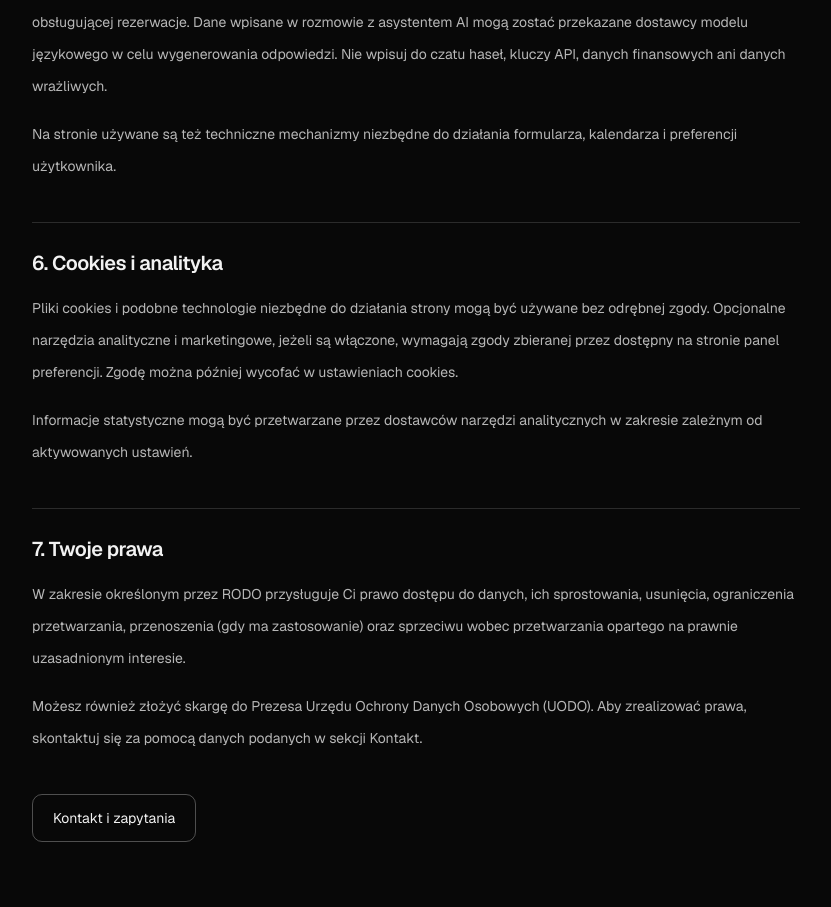
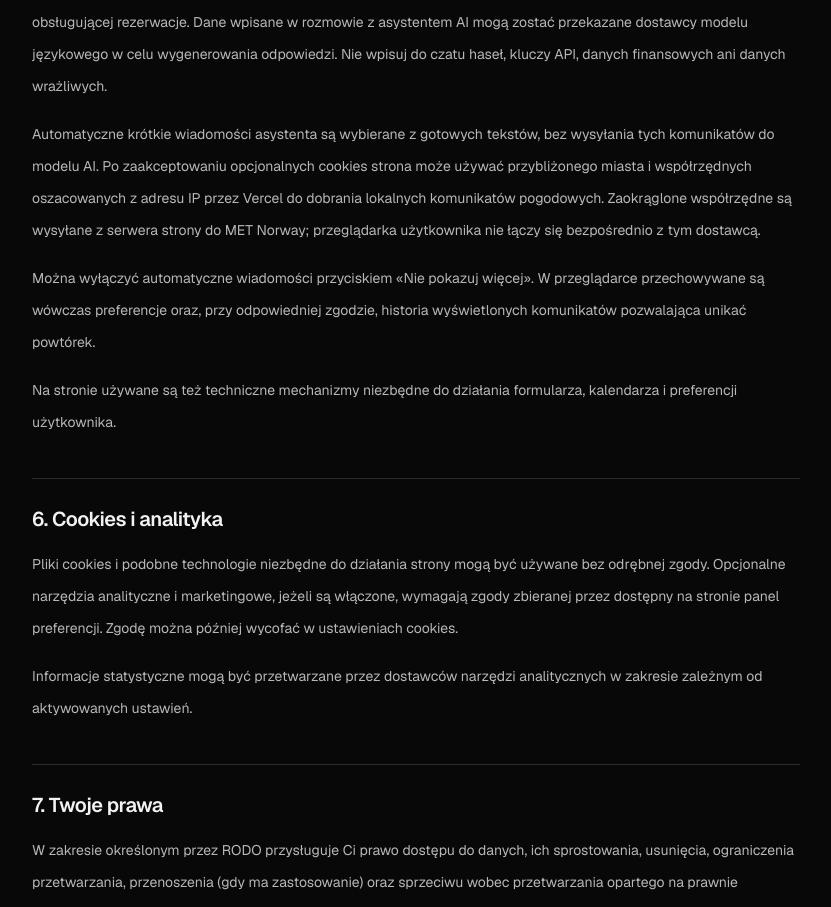
Before and after one commit to ft4k696bk6-prog/kacper-portfolio, a Next.js app: page /polityka-prywatnosci in a window 1280 px wide. Shown: the part 1887-2794 px from the top of the page, without its empty margins (224-1055 px from the left). Built offline with nearby package versions, Linux system fonts and the light colour scheme; no server answers.

Commit message:
docs(privacy): disclose consent-based coarse city forecasts and non-AI notifications

```diff
--- a/src/app/(pl)/polityka-prywatnosci/page.tsx
+++ b/src/app/(pl)/polityka-prywatnosci/page.tsx
@@ -27,6 +27,8 @@ const sections=[
  ]},
  {title:"5. Kalendarz i asystent AI",paragraphs:[
   "Podczas rezerwacji spotkania dane niezbędne do umówienia terminu są przekazywane do usługi kalendarzowej obsługującej rezerwacje. Dane wpisane w rozmowie z asystentem AI mogą zostać przekazane dostawcy modelu językowego w celu wygenerowania odpowiedzi. Nie wpisuj do czatu haseł, kluczy API, danych finansowych ani danych wrażliwych.",
+  "Automatyczne krótkie wiadomości asystenta są wybierane z gotowych tekstów, bez wysyłania tych komunikatów do modelu AI. Po zaakceptowaniu opcjonalnych cookies strona może używać przybliżonego miasta i współrzędnych oszacowanych z adresu IP przez Vercel do dobrania lokalnych komunikatów pogodowych. Zaokrąglone współrzędne są wysyłane z serwera strony do MET Norway; przeglądarka użytkownika nie łączy się bezpośrednio z tym dostawcą.",
+  "Można wyłączyć automatyczne wiadomości przyciskiem «Nie pokazuj więcej». W przeglądarce przechowywane są wówczas preferencje oraz, przy odpowiedniej zgodzie, historia wyświetlonych komunikatów pozwalająca unikać powtórek.",
   "Na stronie używane są też techniczne mechanizmy niezbędne do działania formularza, kalendarza i preferencji użytkownika."
  ]},
  {title:"6. Cookies i analityka",paragraphs:[
```
